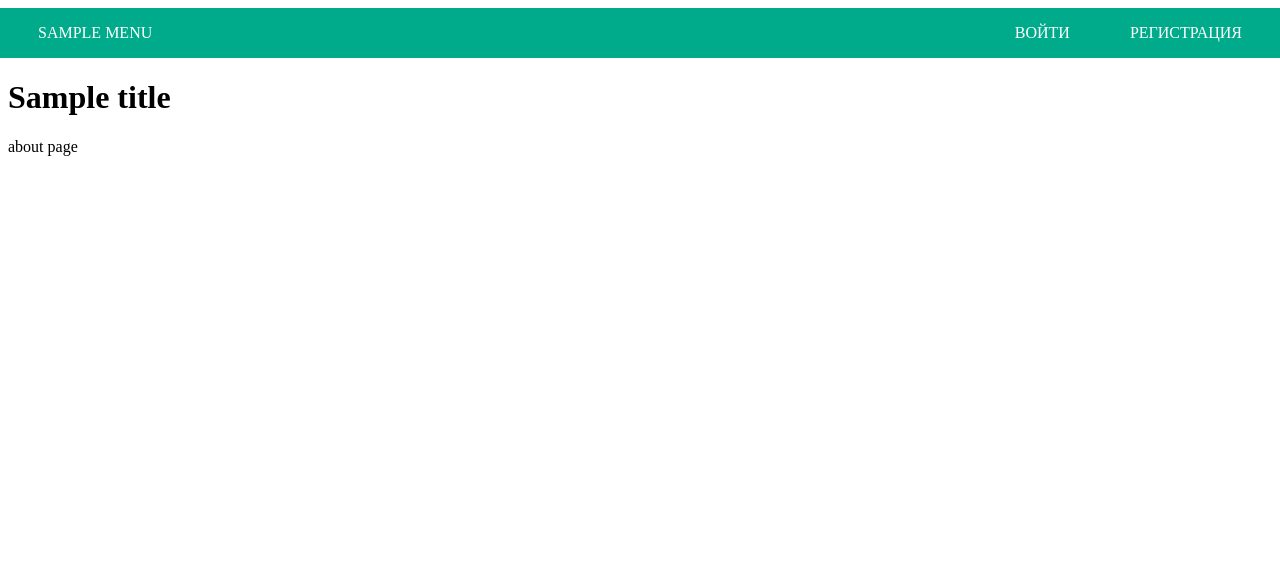
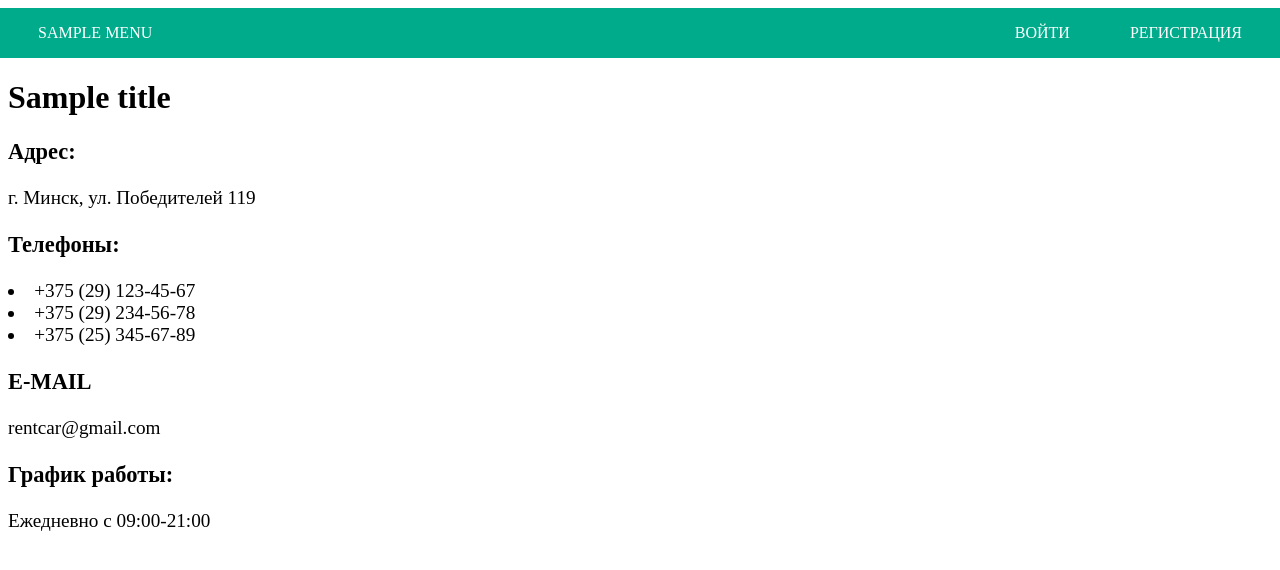
Before and after one commit to Dobromudrov/tms-exam-project, a Django app: template rentcar/main/templates/main/contacts.html in a window 1280 px wide. Shown: the top 570 px of the page. Run offline with Django 3.2, Linux system fonts and the light colour scheme; the template is opened without the code that fills it: most values are stand-ins (such as "Sample title", 1, 10 or a date in 2020).

Commit message:
fixed bugs in text add description in contacts.html

```diff
--- a/rentcar/main/templates/main/contacts.html
+++ b/rentcar/main/templates/main/contacts.html
@@ -3,5 +3,17 @@
 {% block content %}
 
 <h1>{{ title }}</h1>
-<p>about page</p>
+<big>
+    <h3>Адрес:</h3>
+    <p>г. Минск, ул. Победителей 119
+    <h3>Телефоны:</h3>
+    <li>+375 (29) 123-45-67</li>
+     <li>+375 (29) 234-56-78</li>
+     <li>+375 (25) 345-67-89</li>
+
+    <h3>E-MAIL</h3>
+    <p>rentcar@gmail.com </p>
+    <h3>График работы:</h3>
+    <p>Ежедневно с 09:00-21:00
+</big>
 {% endblock %}
--- a/rentcar/main/templates/main/index.html
+++ b/rentcar/main/templates/main/index.html
@@ -2,6 +2,7 @@
 
 {% block content %}
 <big><h1>{{ title }}</h1>
+
 <h3>RENTCAR - аренда автомобилей в Минске на лучших условиях</h3>
 
     <p>Прокат автомобиля в Минске – на час, день или более длительный период – в наше время не роскошь, а необходимость.
@@ -16,7 +17,9 @@
     <li>Застрахованы по системе «КАСКО».
     <li>Оснащены аудиосистемами, кондиционерами, «обуты» по сезону.
     <li>По желанию клиента при заключении договора аренды автомобиля с нашей компанией предоставляем детское кресло и навигатор.
-<li>Мы работаем и преуспеваем в конкурентной отрасли аренды автомобилей в Минске благодаря тому, что предоставляем клиентам наиболее выгодные и комфортные условия.
+    <li>Мы работаем и преуспеваем в конкурентной отрасли аренды автомобилей в Минске благодаря тому, что предоставляем клиентам наиболее выгодные и комфортные условия.</li>
+
 </h3>
+
 </big>
 {% endblock %}
--- a/rentcar/main/views.py
+++ b/rentcar/main/views.py
@@ -17,7 +17,7 @@ class IndexPage(DataMixin, ListView):
 
     def get_context_data(self, *, object_list=None, **kwargs):
         context = super().get_context_data(**kwargs)
-        c_def = self.get_user_context(title="Прокат Авто")
+        c_def = self.get_user_context(title="Главная страница")
         return dict(list(context.items()) + list(c_def.items()))
 
 
```
Lines whose indentation alone changed are shown as unchanged.
